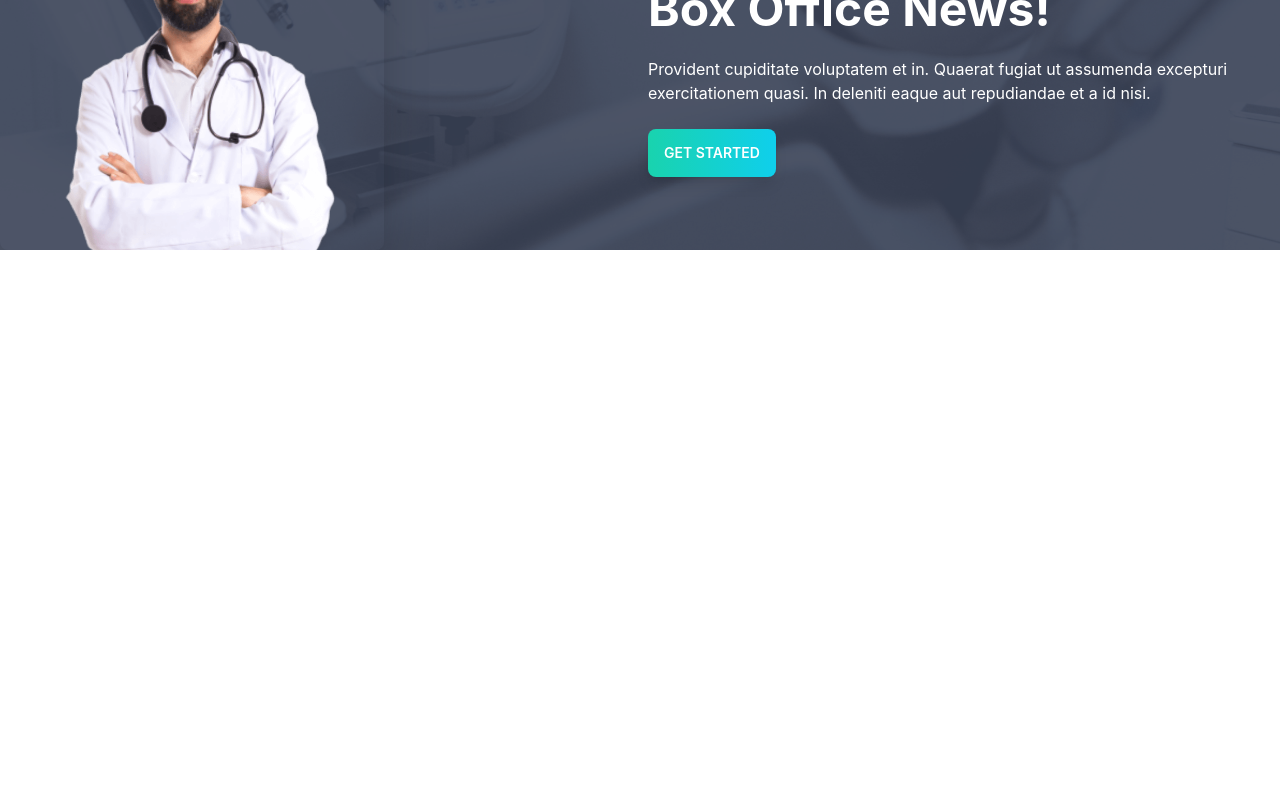
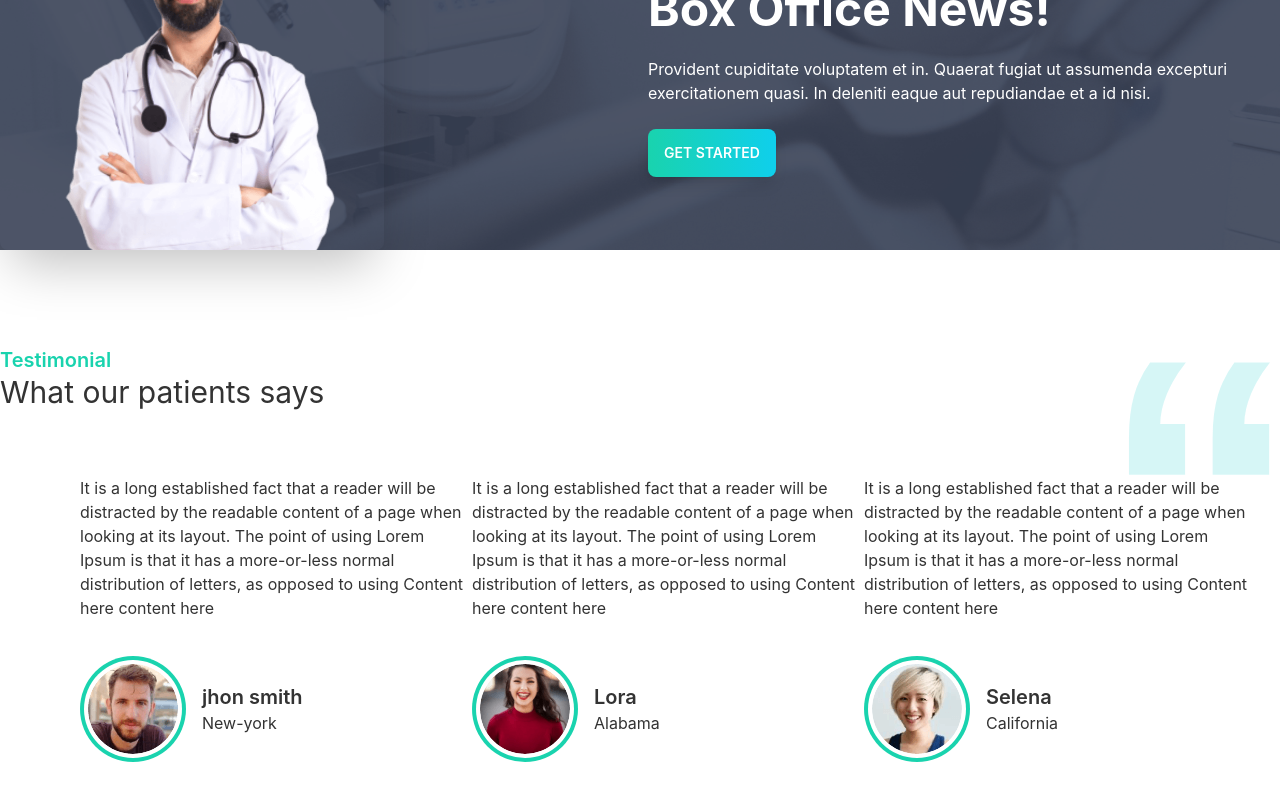
Before and after one commit to forhadmia1/doctors-portal, a React (Create React App) app: page / in a window 1280 px wide. Shown: the part 2667-3467 px from the top of the page. Before the commit the page ends 2917 px from the top, so only its background shows below. Built offline with nearby package versions, Linux system fonts and the light colour scheme.

Commit message:
testimonial section complete

```diff
--- a/src/Pages/Home/Home.js
+++ b/src/Pages/Home/Home.js
@@ -3,6 +3,7 @@ import Banner from './Banner';
 import Info from './Info/Info';
 import MakeAppointment from './MakeAppointment/MakeAppointment';
 import Services from './Services/Services';
+import Testimonial from './Testimonial/Testimonial';
 
 const Home = () => {
     return (
@@ -11,6 +12,7 @@ const Home = () => {
             <Info />
             <Services />
             <MakeAppointment />
+            <Testimonial />
         </div>
     );
 };
--- /dev/null
+++ b/src/Pages/Home/Testimonial/Testimonial.js
@@ -0,0 +1,56 @@
+import React from 'react';
+import qoutes from '../../../assets/icons/quote.svg'
+import profile1 from '../../../assets/images/people1.png'
+import profile2 from '../../../assets/images/people2.png'
+import profile3 from '../../../assets/images/people3.png'
+import TestimonialCard from './TestimonialCard/TestimonialCard';
+
+const testimonials = [
+    {
+        id: 1,
+        comment: 'It is a long established fact that a reader will be distracted by the readable content of a page when looking at its layout. The point of using Lorem Ipsum is that it has a more-or-less normal distribution of letters, as opposed to using Content here content here',
+        name: 'jhon smith',
+        country: 'New-york',
+        img: profile1
+    },
+    {
+        id: 2,
+        comment: 'It is a long established fact that a reader will be distracted by the readable content of a page when looking at its layout. The point of using Lorem Ipsum is that it has a more-or-less normal distribution of letters, as opposed to using Content here content here',
+        name: 'Lora',
+        country: 'Alabama',
+        img: profile2
+    },
+    {
+        id: 3,
+        comment: 'It is a long established fact that a reader will be distracted by the readable content of a page when looking at its layout. The point of using Lorem Ipsum is that it has a more-or-less normal distribution of letters, as opposed to using Content here content here',
+        name: 'Selena',
+        country: 'California',
+        img: profile3
+    },
+]
+
+const Testimonial = () => {
+    return (
+        <section className='my-24'>
+            <div className='container mx-auto flex justify-between'>
+                <div>
+                    <h3 className='text-secondary text-xl font-semibold'>Testimonial</h3>
+                    <h2 className='text-3xl'>What our patients says</h2>
+                </div>
+                <div>
+                    <img className='w-40' src={qoutes} alt="" />
+                </div>
+            </div>
+            <div className='grid grid-cols-1 md:grid-cols-3 px-20 gap-14'>
+                {
+                    testimonials.map(testimonil => <TestimonialCard
+                        key={testimonil.id}
+                        testimonil={testimonil}
+                    />)
+                }
+            </div>
+        </section>
+    );
+};
+
+export default Testimonial;
--- /dev/null
+++ b/src/Pages/Home/Testimonial/TestimonialCard/TestimonialCard.js
@@ -0,0 +1,23 @@
+import React from 'react';
+
+const TestimonialCard = ({ testimonil }) => {
+    const { name, comment, img, country } = testimonil;
+    return (
+        <div class="card w-96 bg-base-100">
+            <div >
+                <p>{comment}</p>
+            </div>
+            <div className='flex items-center mt-9'>
+                <div className='bg-secondary p-1 rounded-full'>
+                    <img className='bg-white p-1 rounded-full' src={img} alt="" />
+                </div>
+                <div className='ml-4'>
+                    <h2 className='text-xl font-semibold'>{name}</h2>
+                    <h3>{country}</h3>
+                </div>
+            </div>
+        </div>
+    );
+};
+
+export default TestimonialCard;
```
